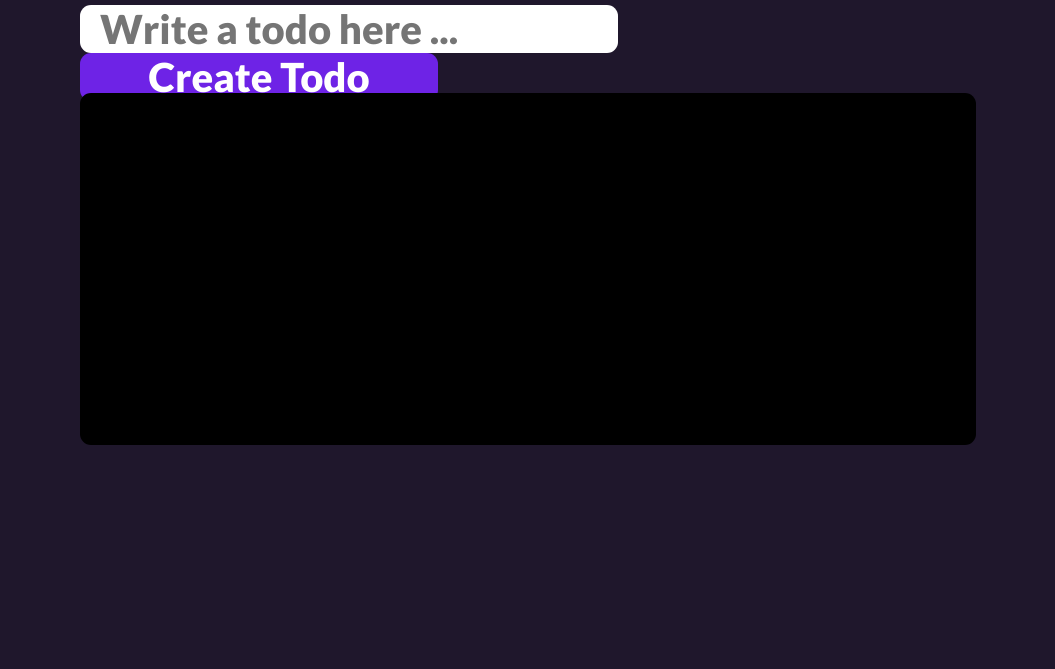
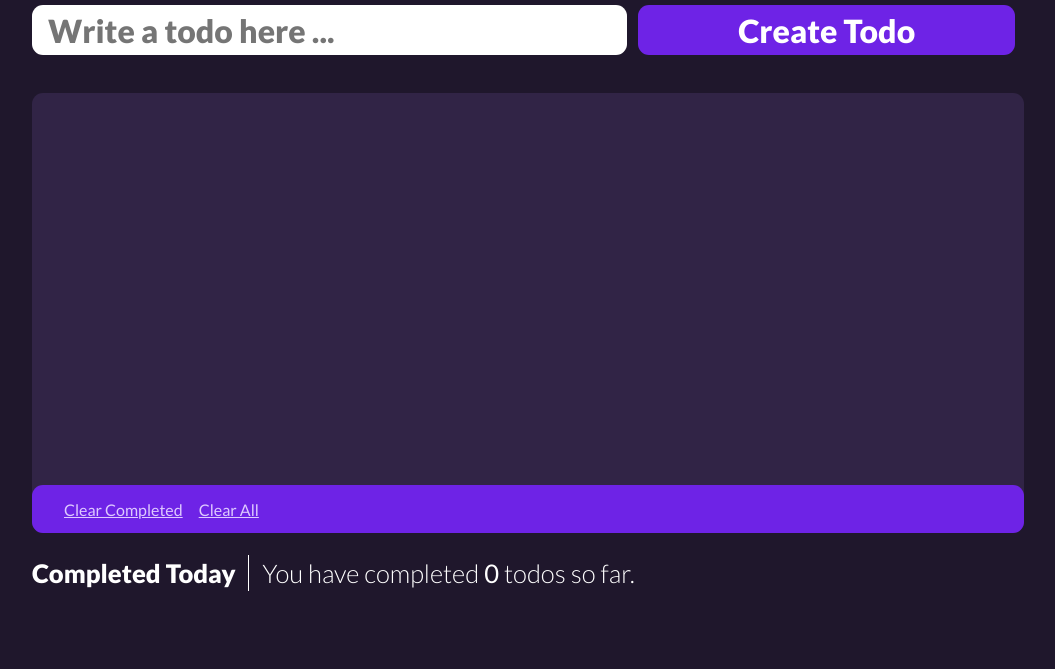
Before and after one commit to JeremyFriasPro/TodoMiniApp, a plain HTML site: page index.html in a window 1280 px wide. Shown: the part 131-800 px from the top of the page, without its empty margins (112-1167 px from the left). Drawn offline with Linux system fonts and the light colour scheme.

Commit message:
added to view succesfully

```diff
--- a/index.html
+++ b/index.html
@@ -26,8 +26,17 @@
                 <button id="createBtn" class="tool">Create Todo</button>
             </form>
         </div>
-        <div class="container view"></div>
-        <div class="container info"></div>
+        <div class="container view">
+            <div class="view-controls">
+                <a href="#" id="clear-completed">Clear Completed</a>
+                <a href="#" id="clear-all">Clear All</a>
+            </div>
+        </div>
+        <div class="container info">
+            <h1 id="left">Completed Today</h1>
+            <div id="line"></div>
+            <h1 id="right">You have completed <span id="num-completed"></span> todos so far.</h1>
+        </div>
     </div>
     <script defer src="main.js"></script>
 </body>
--- a/main.js
+++ b/main.js
@@ -0,0 +1,20 @@
+let usersTodo = document.querySelector("input#todo")
+let createBtn = document.querySelector("#createBtn")
+let viewTodos = document.querySelector(".view")
+let numCompleted = document.querySelector("#num-completed")
+
+let defaultCount = 0
+
+function createTodo() {
+    let todo = document.createElement("p")
+    todo.textContent = usersTodo.value
+    viewTodos.appendChild(todo)
+}
+
+function countCompletedTodos() {
+    numCompleted.textContent = defaultCount
+}
+
+countCompletedTodos()
+
+createBtn.addEventListener("click", createTodo)
--- a/styles.css
+++ b/styles.css
@@ -47,7 +47,7 @@ body {
 
 @media (width >= 1200px) {
     .main-container {
-        padding: 3em 12em;
+        padding: 3em 9em;
     }
 }
 
@@ -92,7 +92,8 @@ body {
 }
 
 .tool {
-    font-size: 2.5em;
+    height: 50px;
+    font-size: 2em;
     font-weight: 900;
     border: none;
     border-radius: var(--radius);
@@ -101,10 +102,12 @@ body {
 #todo {
     width: 60%;
     padding: 0em 0.5em;
+    color: var(--purple-one);
 }
 
 #createBtn {
-    width: 40%;
+    margin-left: 0.25em;
+    width: 38%;
     color: var(--white);
     background: var(--purple-four);
 }
@@ -115,6 +118,54 @@ body {
     grid-row: 3 / 4;
 
     border-radius: var(--radius);
-    height: 80%;
-    background: #000;
+    height: 100%;
+    background: var(--purple-two);
+
+    position: relative;
 }
+
+.view-controls {
+    background: var(--purple-four);
+    border-radius: var(--radius);
+    height: 3em;
+    width: 100%;
+    position: absolute;
+    bottom: 0px;
+    display: flex;
+    align-items: center;
+    padding: 1em 2em;
+}
+
+.view-controls a {
+    color: var(--purple-three);
+}
+
+#clear-all {
+    margin-left: 1em;
+}
+
+/* info */
+.info {
+    display: flex;
+    align-items: center;
+
+    grid-column: 1 / 4;
+    grid-row: 4 / 5;
+
+    font-size: 0.8em;
+}
+
+#line {
+    width: 1px;
+    height: 36px;
+    background: var(--white);
+    margin: 0em 1em;
+}
+
+h1#right {
+    font-weight: 200;
+}
+
+#num-completed {
+    font-weight: 400;
+}
```
